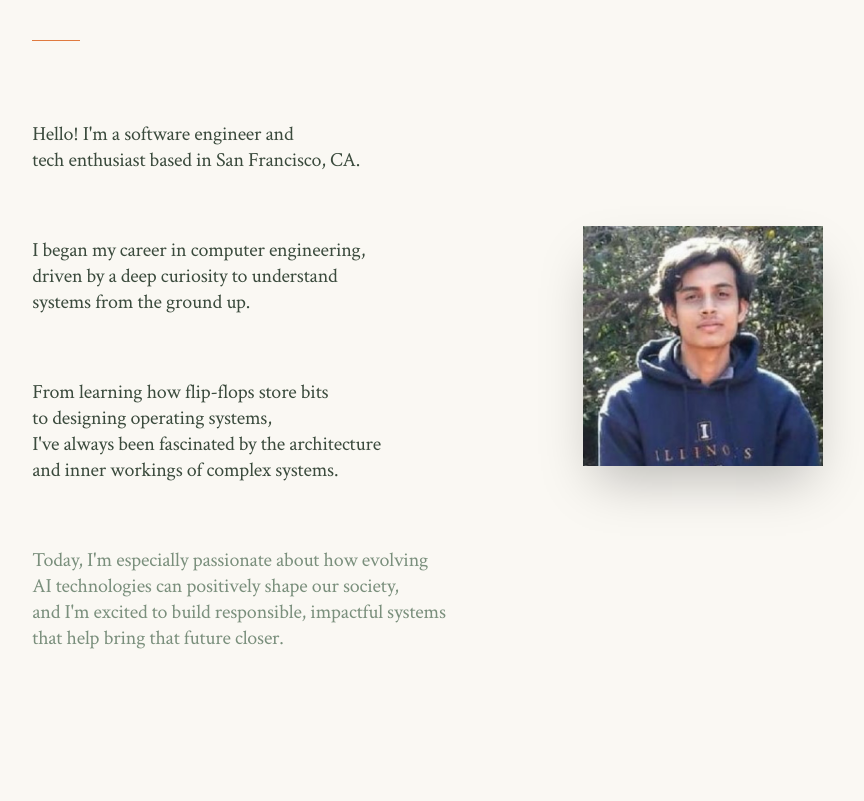
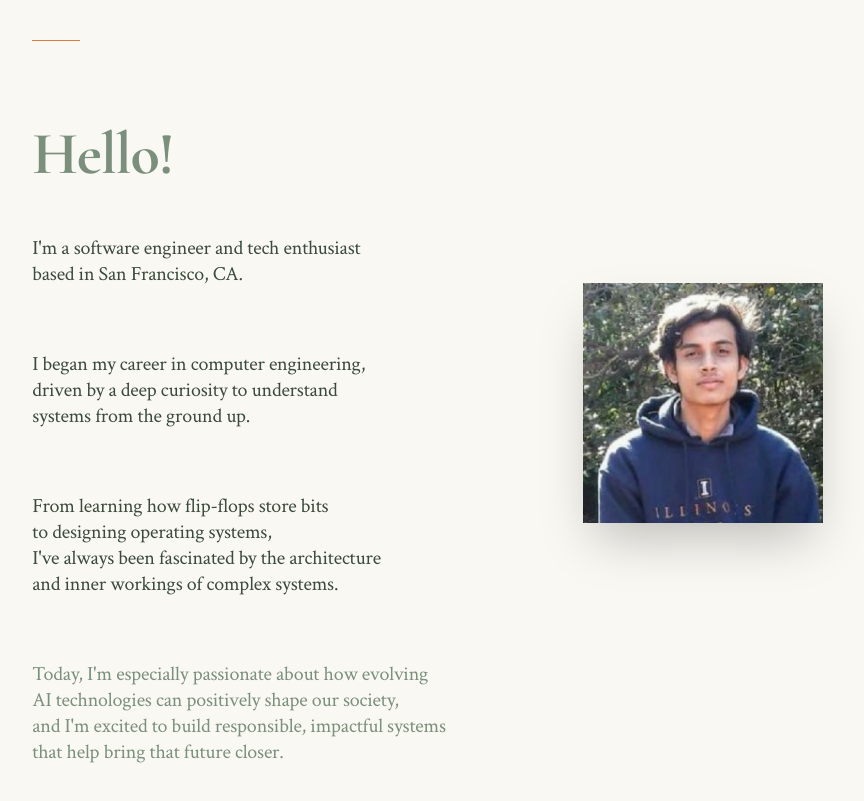
Before and after one commit to h7k237/h7k237.github.io, a React (Vite) app in the folder xyz-portfolio/: page / in a window 1280 px wide. Shown: the part 920-1721 px from the top of the page, without its empty margins (265-1129 px from the left). Built offline with nearby package versions, Linux system fonts and the light colour scheme.

Commit message:
Fix hello section

```diff
--- a/xyz-portfolio/src/components/PersonalBrandV2.jsx
+++ b/xyz-portfolio/src/components/PersonalBrandV2.jsx
@@ -149,6 +149,17 @@ const PersonalBrandV2 = () => {
           <div className="max-w-2xl mx-auto">
             <div className="w-12 h-px bg-my-amber mb-20"></div>
 
+              <h2
+                className="text-6xl font-bold mb-12 text-forest-green"
+                style={{
+                  fontFamily: "'Cormorant Garamond', serif",
+                  lineHeight: '1.1',
+                  letterSpacing: '-0.02em'
+                }}
+              >
+                Hello!
+              </h2>
+
             <div className="space-y-16">
               <p
                 className="text-xl text-paper-black max-w-xl"
@@ -158,8 +169,8 @@ const PersonalBrandV2 = () => {
                   letterSpacing: '-0.01em'
                 }}
               >
-                Hello! I'm a software engineer and<br/>
-                tech enthusiast based in San Francisco, CA.<br/>
+                I'm a software engineer and tech enthusiast<br/>
+                based in San Francisco, CA.<br/>
               </p>
 
               <p
```
